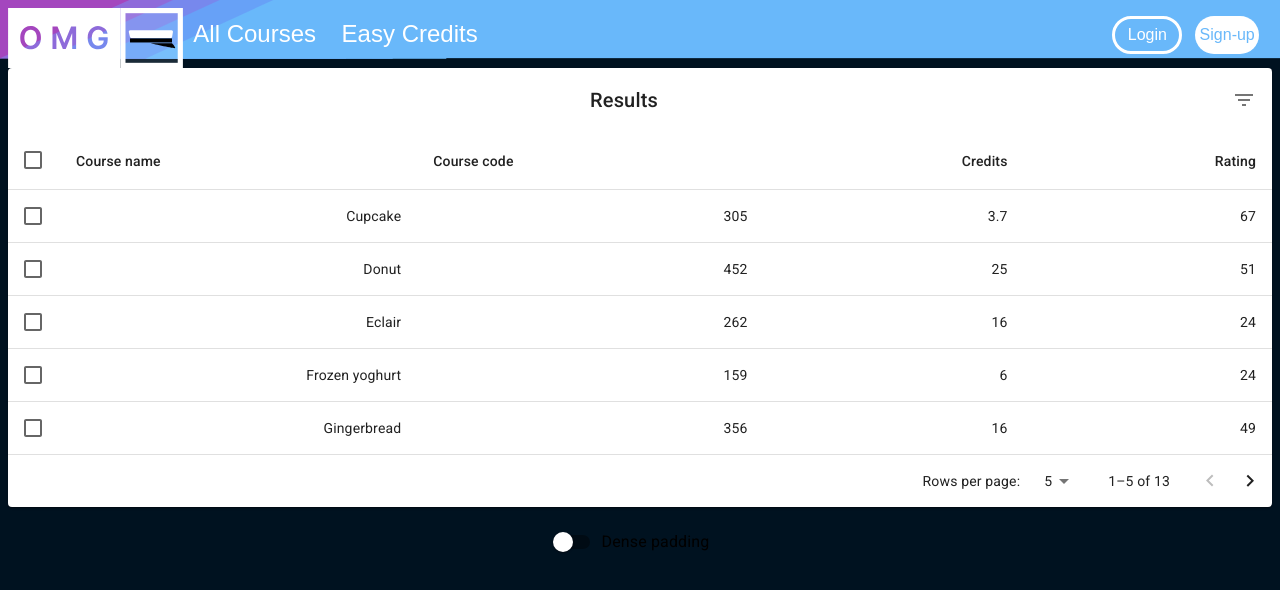
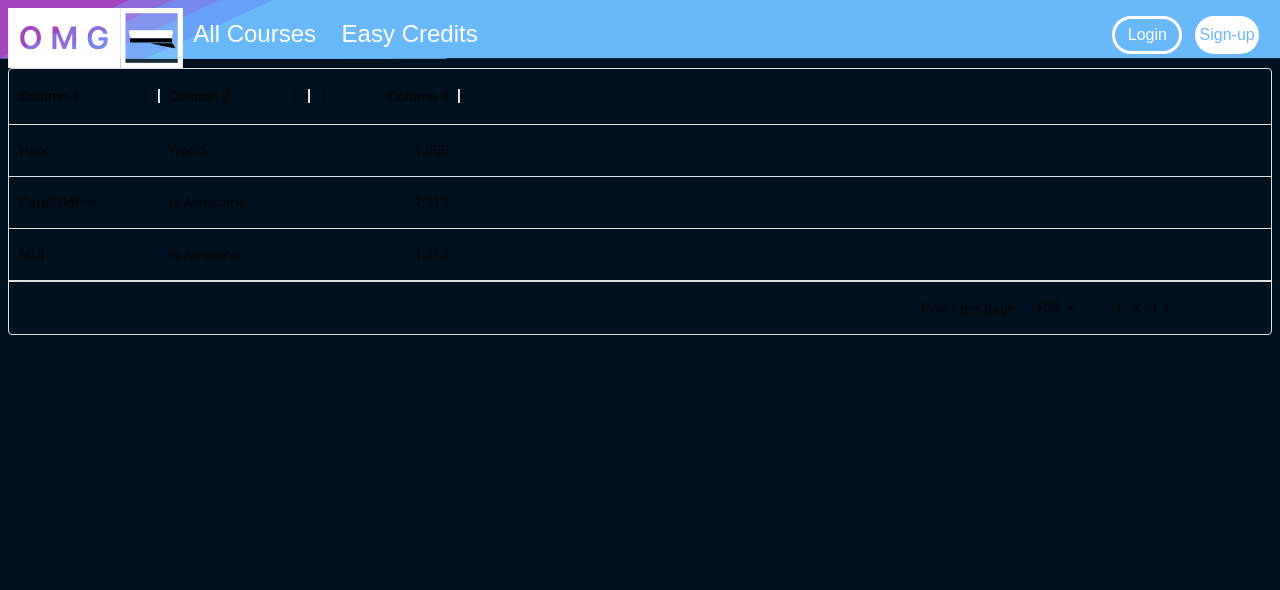
Before and after one commit to timozo/OMG, a React (Vite) app: page /search in a window 1280 px wide. Shown: the top 590 px of the page. Built offline with nearby package versions, Linux system fonts and the light colour scheme.

Commit message:
Simplified Search

```diff
--- a/package.json
+++ b/package.json
@@ -15,6 +15,7 @@
     "@fontsource/roboto": "^5.0.8",
     "@mui/icons-material": "^5.14.19",
     "@mui/material": "^5.14.20",
+    "@mui/x-data-grid": "^6.18.4",
     "firebase": "^10.7.1",
     "react": "^18.2.0",
     "react-dom": "^18.2.0",
--- a/src/views/Search.jsx
+++ b/src/views/Search.jsx
@@ -1,9 +1,21 @@
-import Table from "../components/Table";
+import { DataGrid } from '@mui/x-data-grid';
 
 export default function Search() {
+    const rows = [
+        { id: 1, col1: 'Hello', col2: 'World', col3: 1000 },
+        { id: 2, col1: 'DataGridPro', col2: 'is Awesome', col3: 1212 },
+        { id: 3, col1: 'MUI', col2: 'is Amazing', col3: 1212},
+      ];
+
+      const columns = [
+        { field: 'col1', headerName: 'Column 1', width: 150},
+        { field: 'col2', headerName: 'Column 2', width: 150},
+        { field: 'col3', headerName: 'Column 3', width: 150, type: "number"},
+      ];
+
     return (
         <div>
-            <Table></Table>
+            <DataGrid rows={rows} columns={columns} />
         </div>
     )
 }
```
Also changed, not shown: 2 other files (tests, documents, lock files or other folders).
